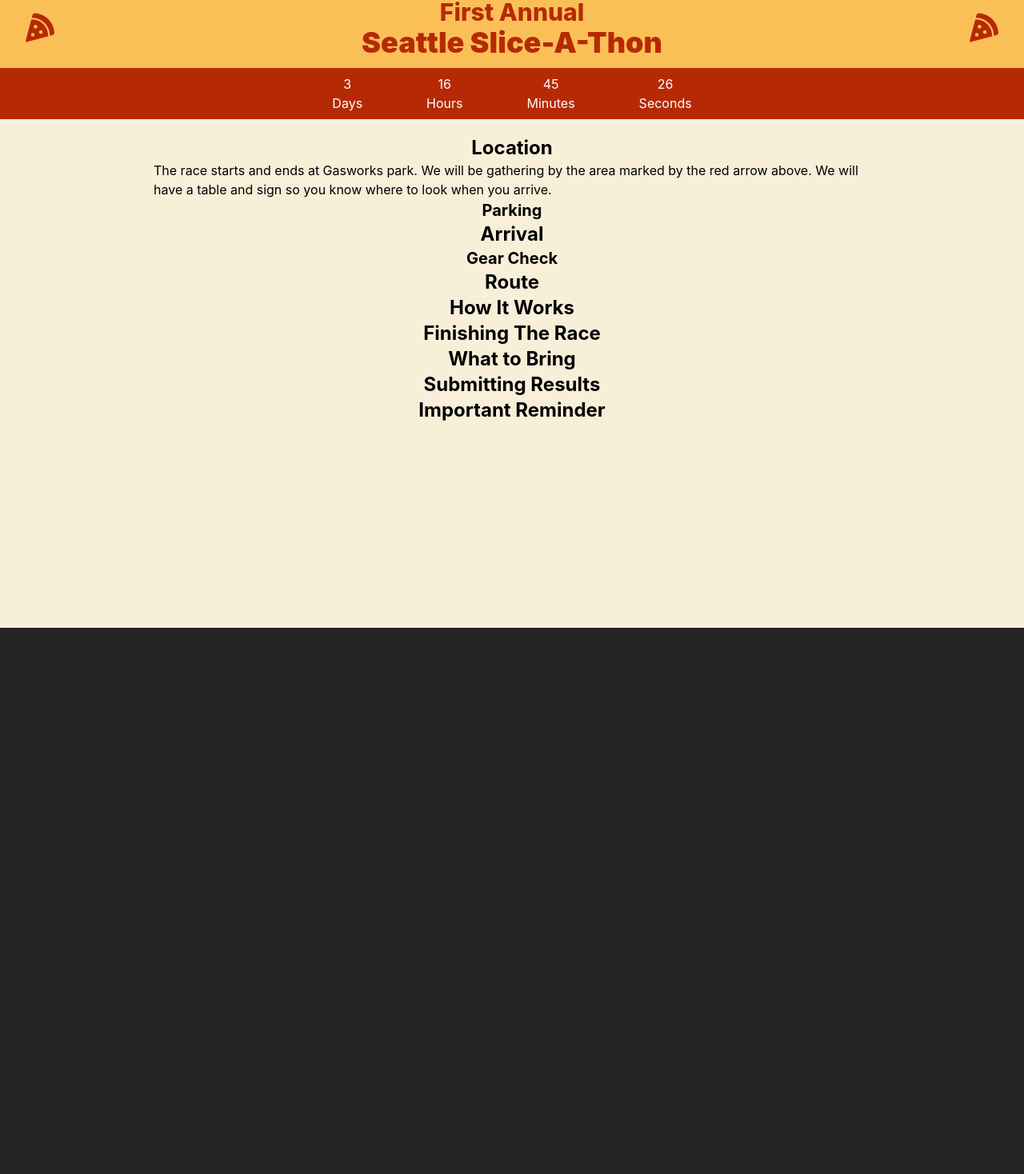
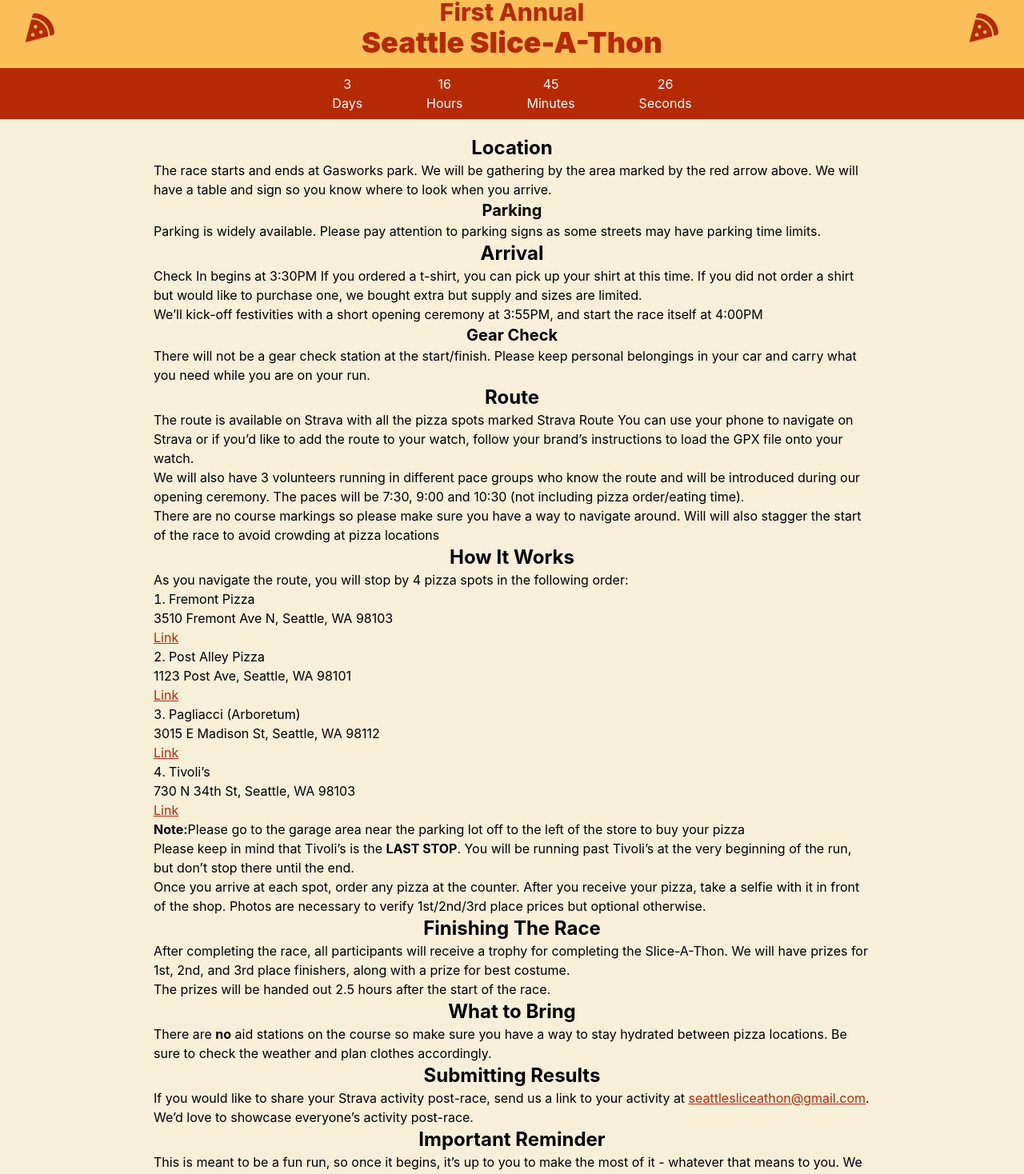
Before and after one commit to Kentokamoto/sliceathon, a SvelteKit app: page /race-day-details in a window 1280 px wide. Shown: the part 15-1483 px from the top of the page at 80% size. Before the commit the page ends 800 px from the top, so only its background shows below. Built offline with nearby package versions, Linux system fonts and the light colour scheme.

Commit message:
Add description

```diff
--- a/src/routes/race-day-details/+page.svelte
+++ b/src/routes/race-day-details/+page.svelte
@@ -1,32 +1,151 @@
 <div class="mt-5">
 	<section>
 		<h1 class="text-center text-2xl font-bold text-black">Location</h1>
-		<p>
-			The race starts and ends at Gasworks park. We will be gathering by the area marked by the red
-			arrow above. We will have a table and sign so you know where to look when you arrive.
-		</p>
-		<h2 class="text-center text-xl font-bold text-black">Parking</h2>
+		<article>
+			<p>
+				The race starts and ends at Gasworks park. We will be gathering by the area marked by the
+				red arrow above. We will have a table and sign so you know where to look when you arrive.
+			</p>
+			<h2 class="text-center text-xl font-bold text-black">Parking</h2>
+			<p>
+				Parking is widely available. Please pay attention to parking signs as some streets may have
+				parking time limits.
+			</p>
+		</article>
 	</section>
 	<section>
 		<h1 class="text-center text-2xl font-bold text-black">Arrival</h1>
-		<h2 class="text-center text-xl font-bold text-black">Gear Check</h2>
+		<article>
+			<p>
+				Check In begins at 3:30PM If you ordered a t-shirt, you can pick up your shirt at this time.
+				If you did not order a shirt but would like to purchase one, we bought extra but supply and
+				sizes are limited.
+			</p>
+			<p>
+				We’ll kick-off festivities with a short opening ceremony at 3:55PM, and start the race
+				itself at 4:00PM
+			</p>
+			<h2 class="text-center text-xl font-bold text-black">Gear Check</h2>
+			<p>
+				There will not be a gear check station at the start/finish. Please keep personal belongings
+				in your car and carry what you need while you are on your run.
+			</p>
+		</article>
 	</section>
 	<section>
 		<h1 class="text-center text-2xl font-bold text-black">Route</h1>
+		<article>
+			<!-- TODO: Add links to strava route and gpx file -->
+			<p>
+				The route is available on Strava with all the pizza spots marked Strava Route You can use
+				your phone to navigate on Strava or if you’d like to add the route to your watch, follow
+				your brand’s instructions to load the GPX file onto your watch.
+			</p>
+			<p>
+				We will also have 3 volunteers running in different pace groups who know the route and will
+				be introduced during our opening ceremony. The paces will be 7:30, 9:00 and 10:30 (not
+				including pizza order/eating time).
+			</p>
+			There are no course markings so please make sure you have a way to navigate around. Will will also
+			stagger the start of the race to avoid crowding at pizza locations
+			<p></p>
+		</article>
 	</section>
 	<section>
 		<h1 class="text-center text-2xl font-bold text-black">How It Works</h1>
+		<article>
+			<p>As you navigate the route, you will stop by 4 pizza spots in the following order:</p>
+
+			<ol class="list-inside list-decimal">
+				<li>Fremont Pizza</li>
+				<div>
+					<p>3510 Fremont Ave N, Seattle, WA 98103</p>
+					<a
+						class="text-red-sauce underline hover:text-red-700"
+						href="https://maps.app.goo.gl/88yVE1wMjQ1xa2zaA">Link</a
+					>
+				</div>
+				<li>Post Alley Pizza</li>
+				<div>
+					<p>1123 Post Ave, Seattle, WA 98101</p>
+					<a
+						class="text-red-sauce underline hover:text-red-700"
+						href="https://maps.app.goo.gl/yuucowwJ1XgYECh3A">Link</a
+					>
+				</div>
+				<li>Pagliacci (Arboretum)</li>
+				<div>
+					<p>3015 E Madison St, Seattle, WA 98112</p>
+					<a
+						class="text-red-sauce underline hover:text-red-700"
+						href="https://maps.app.goo.gl/Yb37AXzsdyBjvea68">Link</a
+					>
+				</div>
+				<li>Tivoli’s</li>
+				<div>
+					<p>730 N 34th St, Seattle, WA 98103</p>
+					<a
+						class="text-red-sauce underline hover:text-red-700"
+						href="https://maps.app.goo.gl/x3E4uRvceBqbsrTp7">Link</a
+					>
+					<p>
+						<strong>Note: </strong>Please go to the garage area near the parking lot off to the left
+						of the store to buy your pizza
+					</p>
+				</div>
+			</ol>
+			<p>
+				Please keep in mind that Tivoli’s is the <strong>LAST STOP</strong>. You will be running
+				past Tivoli’s at the very beginning of the run, but don’t stop there until the end.
+			</p>
+			<p>
+				Once you arrive at each spot, order any pizza at the counter. After you receive your pizza,
+				take a selfie with it in front of the shop. Photos are necessary to verify 1st/2nd/3rd place
+				prices but optional otherwise.
+			</p>
+			<!-- TODO: Add example picture -->
+		</article>
 	</section>
 	<section>
 		<h1 class="text-center text-2xl font-bold text-black">Finishing The Race</h1>
+		<article>
+			<p>
+				After completing the race, all participants will receive a trophy for completing the
+				Slice-A-Thon. We will have prizes for 1st, 2nd, and 3rd place finishers, along with a prize
+				for best costume.
+			</p>
+			<p>The prizes will be handed out 2.5 hours after the start of the race.</p>
+		</article>
 	</section>
 	<section>
 		<h1 class="text-center text-2xl font-bold text-black">What to Bring</h1>
+		<article>
+			<p>
+				There are <strong>no</strong> aid stations on the course so make sure you have a way to stay
+				hydrated between pizza locations. Be sure to check the weather and plan clothes accordingly.
+			</p>
+		</article>
 	</section>
 	<section>
 		<h1 class="text-center text-2xl font-bold text-black">Submitting Results</h1>
+		<article>
+			<p>
+				If you would like to share your Strava activity post-race, send us a link to your activity
+				at <a
+					href="mailto:seattlesliceathon@gmail.com"
+					class="text-red-sauce underline hover:text-red-700">seattlesliceathon@gmail.com</a
+				>. We’d love to showcase everyone’s activity post-race.
+			</p>
+		</article>
 	</section>
 	<section>
 		<h1 class="text-center text-2xl font-bold text-black">Important Reminder</h1>
+		<article>
+			<p>
+				This is meant to be a fun run, so once it begins, it’s up to you to make the most of it -
+				whatever that means to you. We won’t be actively keeping tabs on all participants during the
+				run.
+			</p>
+		</article>
 	</section>
 </div>
```
